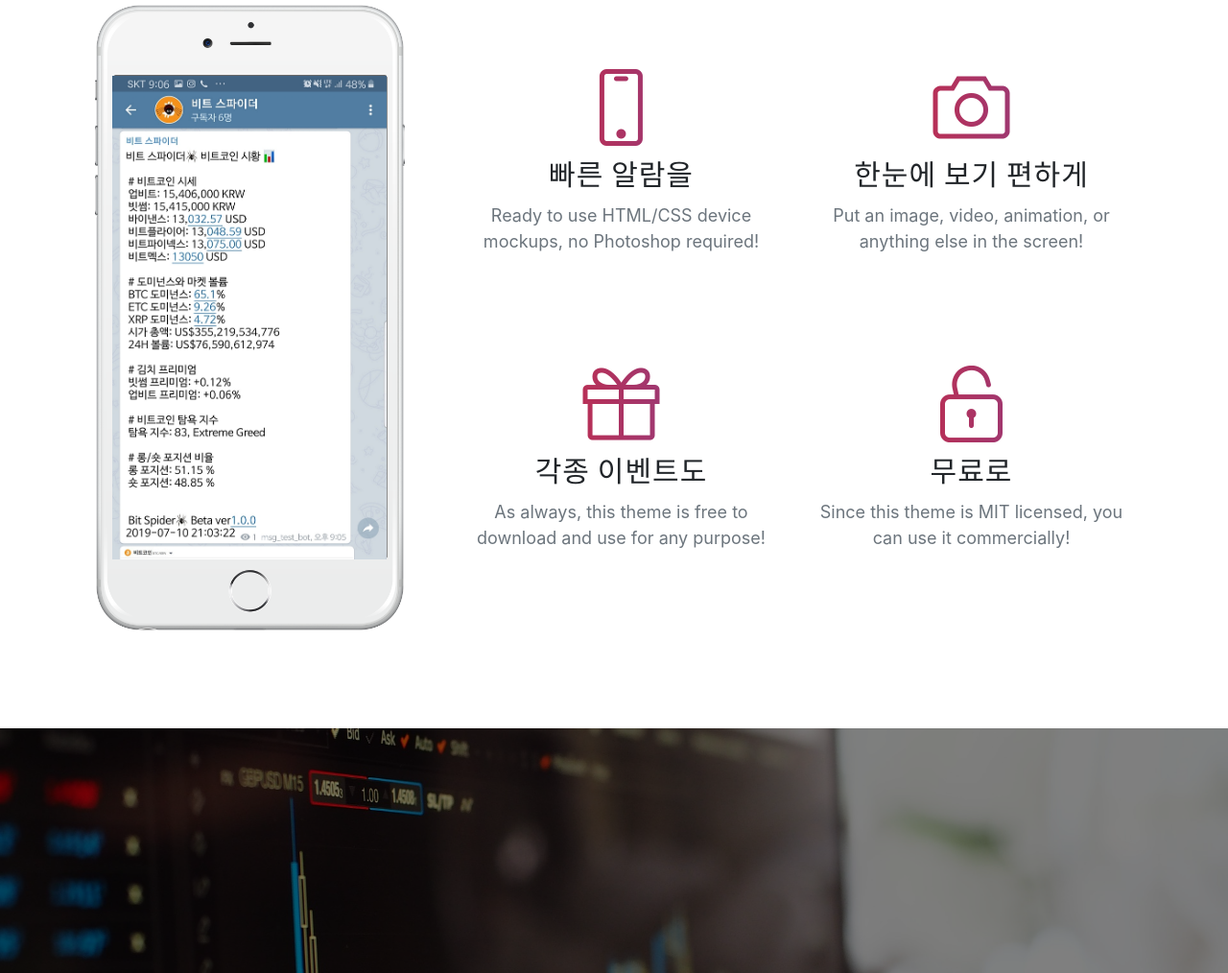
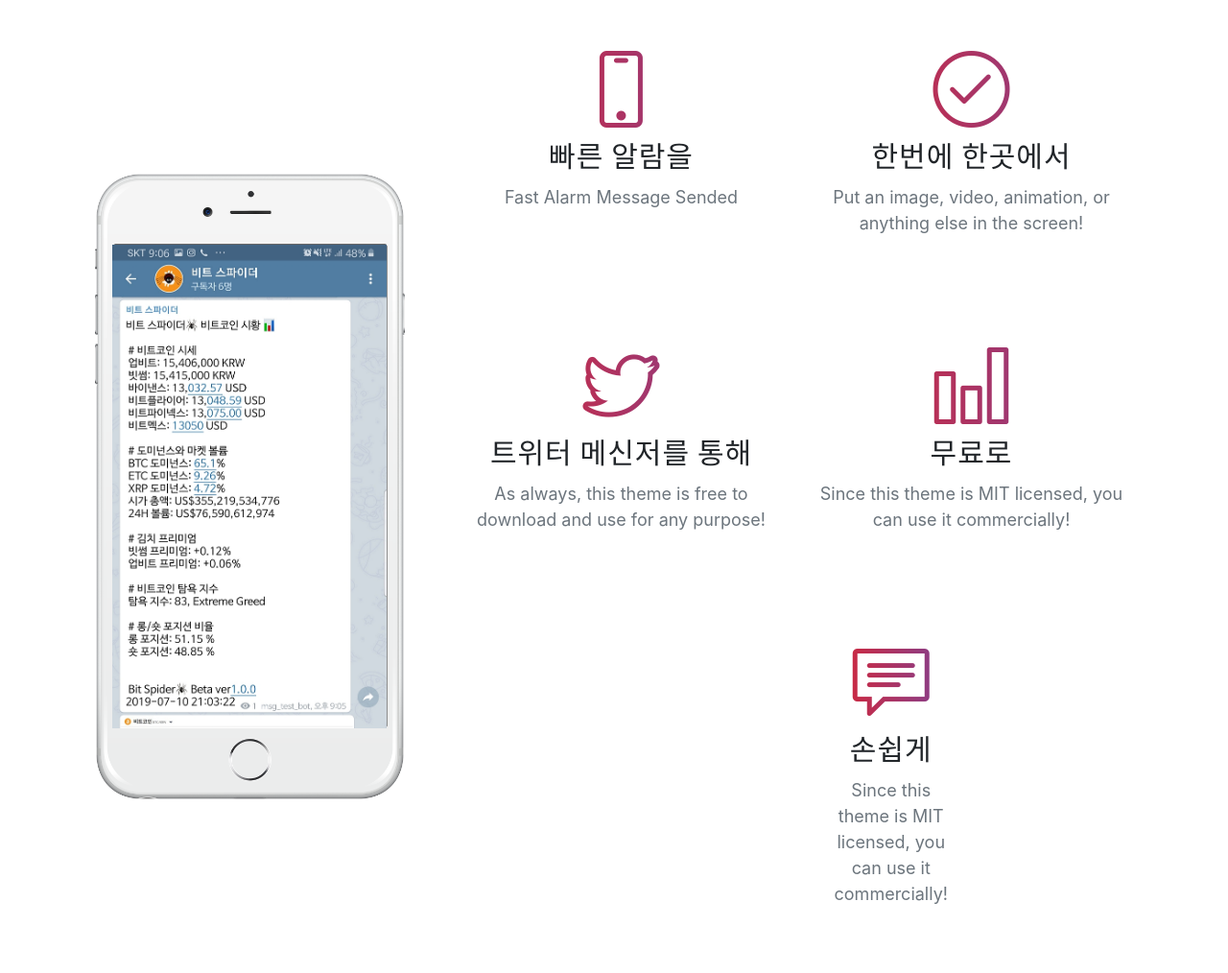
Before and after one commit to necojive/bitspider, a website with bundled scripts: page index.html in a window 1280 px wide. Shown: the part 1856-2870 px from the top of the page at 96% size. Built offline with nearby package versions, Linux system fonts and the light colour scheme; a web font is replaced by a local one.

Commit message:
Add files via upload

```diff
--- a/index.html
+++ b/index.html
@@ -89,9 +89,9 @@
           <h2 class="section-heading">비트 스파이더에서는 공지, 뉴스, 트위터 알람을 텔레그램을 통해 제공합니다!</h2>
           <p>아래 텔레그램 방으로 접속해서 비트코인 관련 정보를 손쉽게 받아보세요.</p>
           <div class="badges">
-            <a class="badge-link" href="https://t.me/bitspider"><img src="img/google-play-badge.svg" alt=""></a>
-			<a class="badge-link" href="https://t.me/bitspider"><img src="img/google-play-badge.svg" alt=""></a>
-            <a class="badge-link" href="https://t.me/bitspider"><img src="img/google-play-badge.svg" alt=""></a>
+            <a class="badge-link" href="https://t.me/bitspider"><img src="img/the-button.png" alt=""></a>
+			<a class="badge-link" href="https://t.me/bitspider"><img src="img/the-button.png" alt=""></a>
+			<a class="badge-link" href="https://t.me/bitspider"><img src="img/the-button.png" alt=""></a>
             <!--<a class="badge-link" href="#"><img src="img/app-store-badge.svg" alt=""></a> -->
           </div>
         </div>
@@ -129,13 +129,13 @@
                 <div class="feature-item">
                   <i class="icon-screen-smartphone text-primary"></i>
                   <h3>빠른 알람을</h3>
-                  <p class="text-muted">Ready to use HTML/CSS device mockups, no Photoshop required!</p>
+                  <p class="text-muted">Fast Alarm Message Sended</p>
                 </div>
               </div>
               <div class="col-lg-6">
                 <div class="feature-item">
-                  <i class="icon-camera text-primary"></i>
-                  <h3>한눈에 보기 편하게</h3>
+                  <i class="icon-check text-primary"></i>
+                  <h3>한번에 한곳에서</h3>
                   <p class="text-muted">Put an image, video, animation, or anything else in the screen!</p>
                 </div>
               </div>
@@ -143,15 +143,21 @@
             <div class="row">
               <div class="col-lg-6">
                 <div class="feature-item">
-                  <i class="icon-present text-primary"></i>
-                  <h3>각종 이벤트도</h3>
+				  <i class="icon-social-twitter text-primary"></i>
+                  <h3>트위터 메신저를 통해</h3>
                   <p class="text-muted">As always, this theme is free to download and use for any purpose!</p>
                 </div>
               </div>
               <div class="col-lg-6">
                 <div class="feature-item">
-                  <i class="icon-lock-open text-primary"></i>
+                  <i class="icon-chart text-primary"></i>
                   <h3>무료로</h3>
+                  <p class="text-muted">Since this theme is MIT licensed, you can use it commercially!</p>
+                </div>
+				  <div class="col-lg-6">
+                <div class="feature-item">
+				  <i class="icon-speech text-primary"></i>
+                  <h3>손쉽게</h3>
                   <p class="text-muted">Since this theme is MIT licensed, you can use it commercially!</p>
                 </div>
               </div>
@@ -174,9 +180,7 @@
 
   <section class="contact bg-primary" id="contact">
     <div class="container">
-      <h2>We
-        <i class="fas fa-heart"></i>
-        new friends!</h2>
+      <h2>비트 스파이더 광고 문의</h2>
       <ul class="list-inline list-social">
         <li class="list-inline-item social-twitter">
           <a href="#">
```
